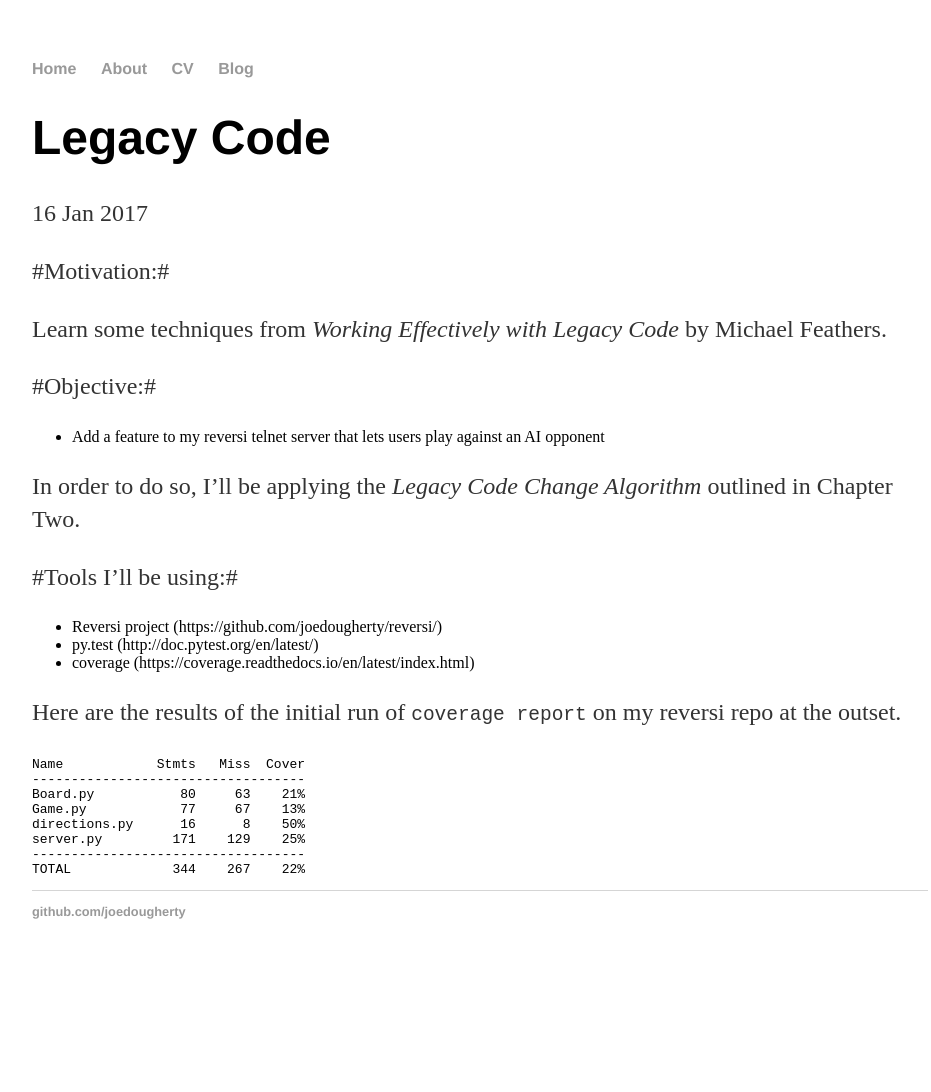
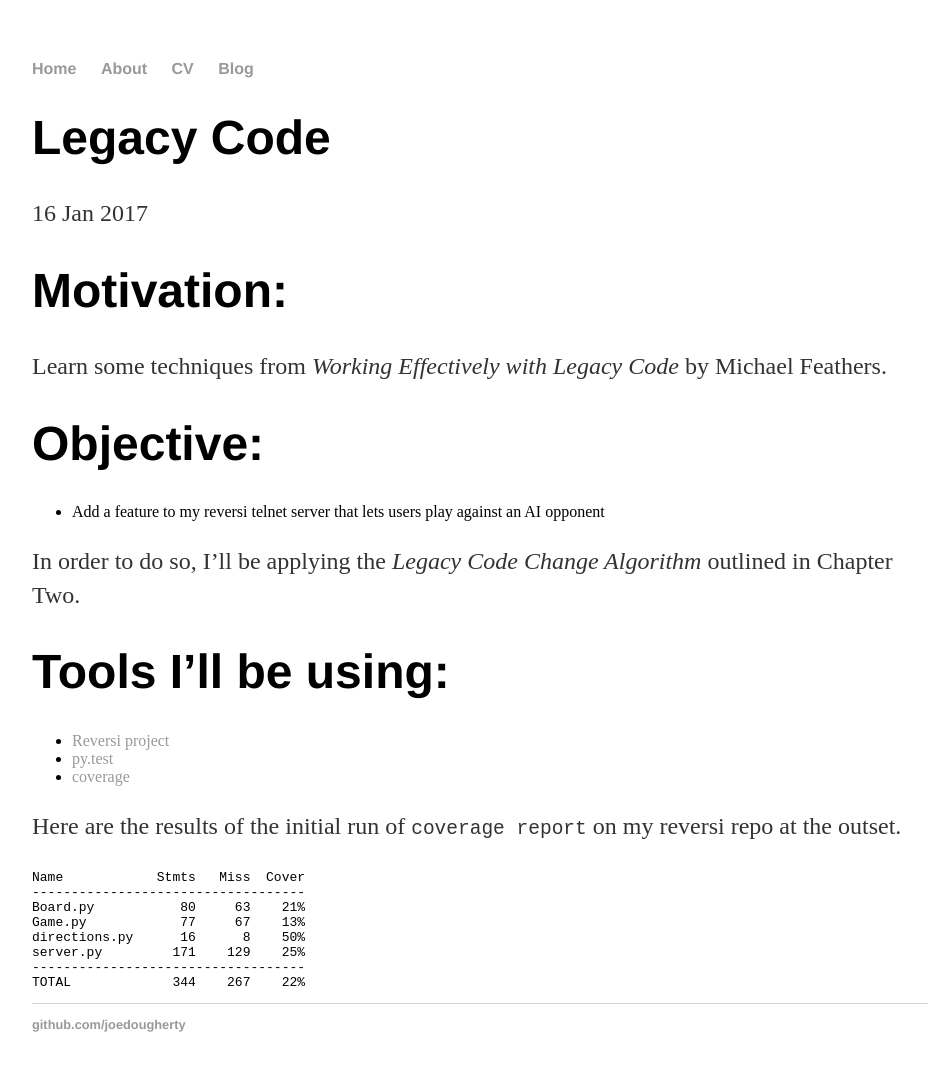
Before and after one commit to joedougherty/joedougherty.github.io, a Jekyll site: the page built from _posts/2017-01-16-legacy-code.md, in a window 1280 px wide. Shown: the whole page, without its empty margins (160-1091 px from the left). Built offline with Jekyll 4.4.1, drawn with Linux system fonts in a browser that asks for light colours; our own code applies the rules of GitHub Pages for plain Markdown files; before the commit the page ends 979 px from its top, so only the background shows below that.

Commit message:
More markdown

```diff
--- a/_posts/2017-01-16-legacy-code.md
+++ b/_posts/2017-01-16-legacy-code.md
@@ -1,17 +1,17 @@
-#Motivation:#
+# Motivation: #
 
 Learn some techniques from _Working Effectively with Legacy Code_ by Michael Feathers.
 
-#Objective:#
+# Objective: #
   * Add a feature to my reversi telnet server that lets users play against an AI opponent
 
 In order to do so, I'll be applying the *Legacy Code Change Algorithm* outlined in Chapter Two.
 
-#Tools I'll be using:#
+# Tools I'll be using: #
 
-  * Reversi project (https://github.com/joedougherty/reversi/)
-  * py.test (http://doc.pytest.org/en/latest/)
-  * coverage (https://coverage.readthedocs.io/en/latest/index.html)
+  * [Reversi project](https://github.com/joedougherty/reversi/)
+  * [py.test](http://doc.pytest.org/en/latest/)
+  * [coverage](https://coverage.readthedocs.io/en/latest/index.html)
 
 Here are the results of the initial run of `coverage report` on my reversi repo at the outset.
 
```
